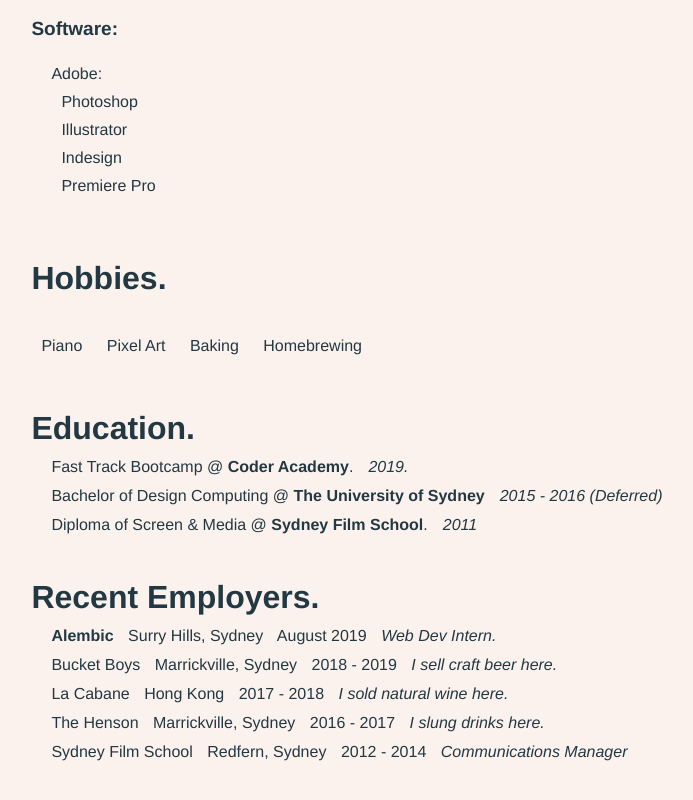
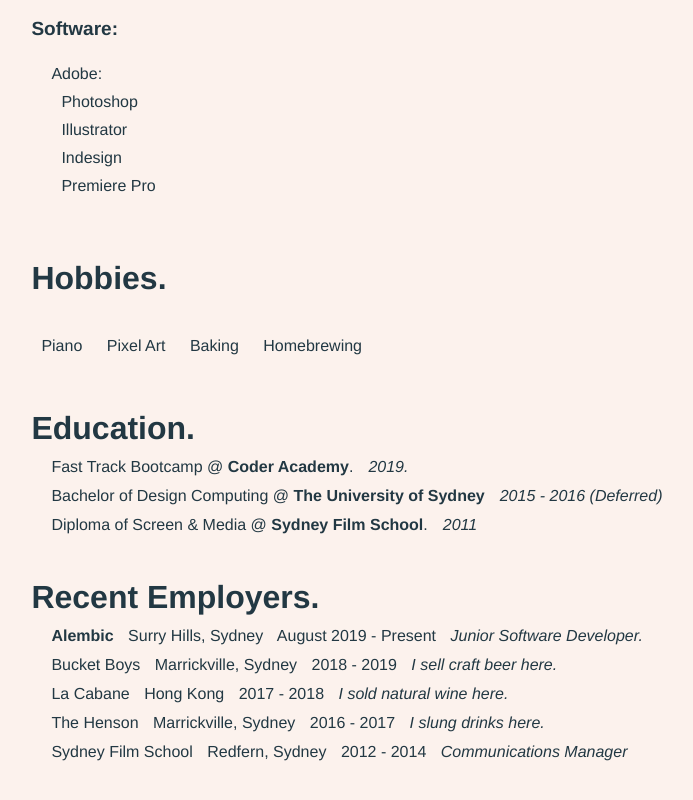
Before and after one commit to ClementineOldfield/clementineoldfield.github.io, a plain HTML site: page about.html in a window 1280 px wide. Shown: the part 955-1755 px from the top of the page, without its empty margins (470-1163 px from the left). Drawn offline with Linux system fonts and the light colour scheme.

Commit message:
Update Alembic job title

```diff
--- a/about.html
+++ b/about.html
@@ -203,8 +203,8 @@
                       <li>
                         <span class="employer"><a href="https://alembic.com.au" target="_blank">Alembic</a></span>
                         <span class="job-location">Surry Hills, Sydney</span>
-                        <span class="job-year">August 2019</span>
-                        <span class="job-description">Web Dev Intern.</span>
+                        <span class="job-year">August 2019 - Present</span>
+                        <span class="job-description">Junior Software Developer.</span>
                       </li>
                       <li>
                         <span class="employer">Bucket Boys</span>
```
